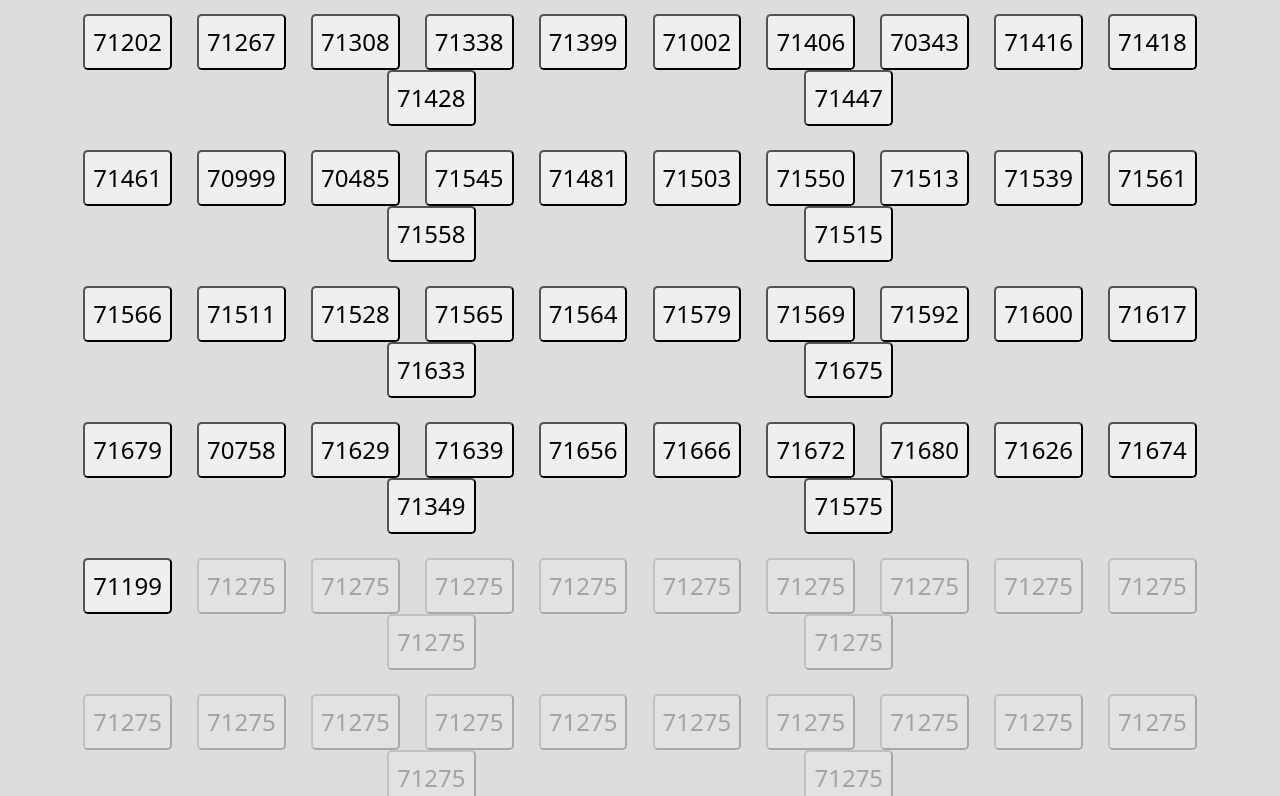
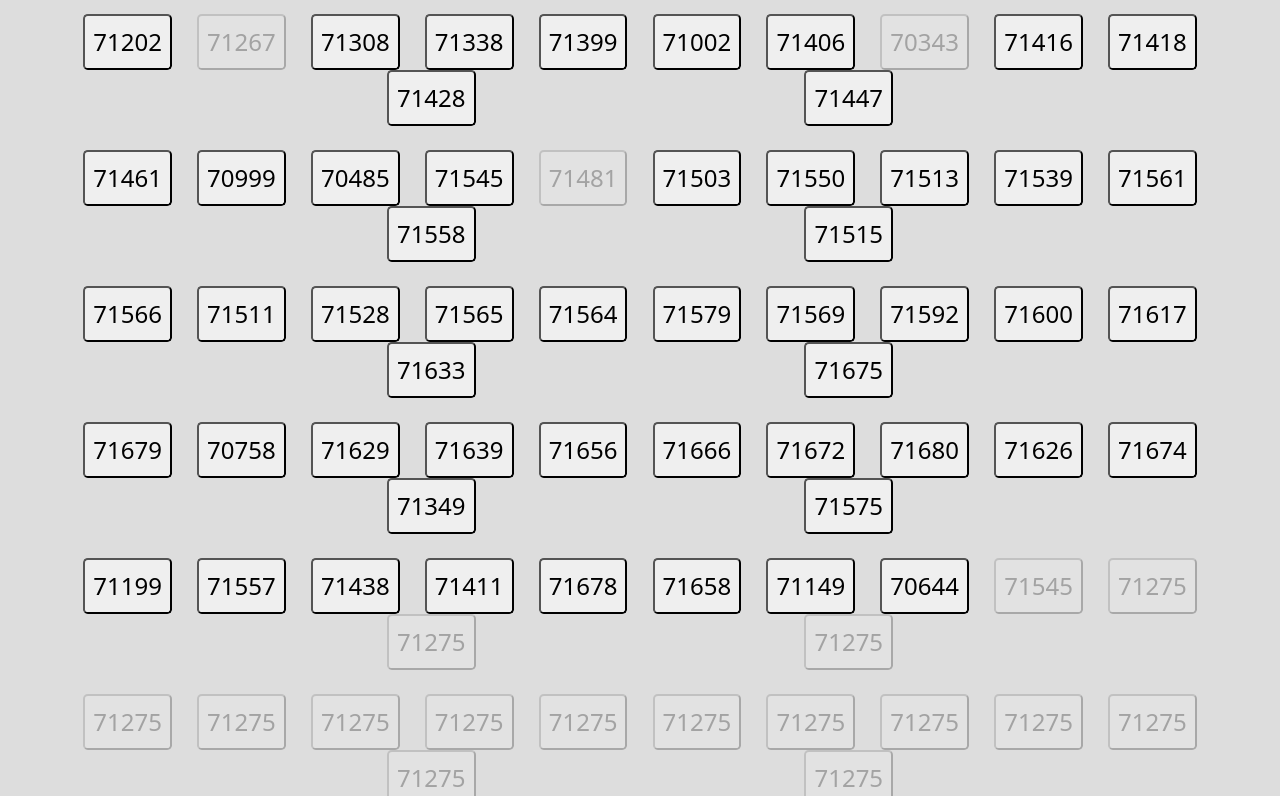
Before and after one commit to Ali332147/promach, a plain HTML site: page index.html in a window 1280 px wide. Shown: the part 134-930 px from the top of the page. Drawn offline with nearby package versions, Linux system fonts and the light colour scheme.

Commit message:
adding po

```diff
--- a/index.html
+++ b/index.html
@@ -38,7 +38,7 @@
           <div class="col">
             <button
               title="Click me"
-              class="btn1 p-2 rounded-3 fs-4"
+              class="btn1 p-2 rounded-3 fs-4" disabled
               onclick="fun1()"
             >
               71267
@@ -95,7 +95,7 @@
           <div class="col">
             <button
               title="Click me"
-              class="p-2 btn1 rounded-3 fs-4"
+              class="p-2 btn1 rounded-3 fs-4" disabled
               onclick="fun7()"
             >
               70343
@@ -185,7 +185,7 @@
           <div class="col">
             <button
               title="Click me"
-              class="p-2 btn1 rounded-3 fs-4"
+              class="p-2 btn1 rounded-3 fs-4" disabled
               onclick="fun16()"
             >
               71481
@@ -510,19 +510,67 @@
           <div class="col">
             <button
               title="Click me"
-              class="p-2 btn1 rounded-3 fs-4" disabled
-              onclick="fun()"
+              class="p-2 btn1 rounded-3 fs-4"
+              onclick="fun48()"
             >
-              71275
+              71557
             </button>
           </div>
           <div class="col">
             <button
               title="Click me"
-              class="p-2 btn1 rounded-3 fs-4" disabled
-              onclick="fun1()"
+              class="p-2 btn1 rounded-3 fs-4"
+              onclick="fun49()"
             >
-              71275
+              71438
+            </button>
+          </div>
+
+          <div class="col">
+            <button
+              title="Click me"
+              class="p-2 btn1 rounded-3 fs-4"
+              onclick="fun50()"
+            >
+              71411
+            </button>
+          </div>
+
+          <div class="col">
+            <button
+              title="Click me"
+              class="p-2 btn1 rounded-3 fs-4"
+              onclick="fun51()"
+            >
+              71678
+            </button>
+          </div>
+          <div class="col">
+            <button
+              title="Click me"
+              class="p-2 btn1 rounded-3 fs-4"
+              onclick="fun52()"
+            >
+              71658
+            </button>
+          </div>
+
+          <div class="col">
+            <button
+              title="Click me"
+              class="p-2 btn1 rounded-3 fs-4"
+              onclick="fun53()"
+            >
+              71149
+            </button>
+          </div>
+          <div class="col">
+            <button
+              title="Click me"
+              class="p-2 btn1 rounded-3 fs-4"
+              onclick="fun54()"
+            >
+              70644
             </button>
           </div>
 
@@ -530,57 +578,9 @@
             <button
               title="Click me"
               class="p-2 btn1 rounded-3 fs-4" disabled
-              onclick="fun()"
+              onclick="fun55()"
             >
-              71275
-            </button>
-          </div>
-
-          <div class="col">
-            <button
-              title="Click me"
-              class="p-2 btn1 rounded-3 fs-4" disabled
-              onclick="fun()"
-            >
-              71275
-            </button>
-          </div>
-          <div class="col">
-            <button
-              title="Click me"
-              class="p-2 btn1 rounded-3 fs-4" disabled
-              onclick="fun1()"
-            >
-              71275
-            </button>
-          </div>
-
-          <div class="col">
-            <button
-              title="Click me"
-              class="p-2 btn1 rounded-3 fs-4" disabled
-              onclick="fun()"
-            >
-              71275
-            </button>
-          </div>
-          <div class="col">
-            <button
-              title="Click me"
-              class="p-2 btn1 rounded-3 fs-4" disabled
-              onclick="fun1()"
-            >
-              71275
-            </button>
-          </div>
-
-          <div class="col">
-            <button
-              title="Click me"
-              class="p-2 btn1 rounded-3 fs-4" disabled
-              onclick="fun()"
-            >
-              71275
+              71545
             </button>
           </div>
           <div class="col">
--- a/index.js
+++ b/index.js
@@ -45,7 +45,7 @@ function fun14() {
   alert ('  " Welcome to Promach " , Location : Tom Places ' ) ;
 }
 function fun15() {
-  alert ('  " Welcome to Promach " , Location : Tom Places ' ) ;
+  alert ('  " Welcome to Promach " , Location : C - R4L1 ' ) ;
 }
 
 function fun16() {
@@ -146,3 +146,24 @@ function fun46() {
 function fun47() {
   alert ('  " Welcome to Promach " , Location : C - R2L9 ---R2L12 ' ) ;
 }
+function fun48() {
+  alert ('  " Welcome to Promach " , Location : H - R3L1 , R.SIDE ' ) ;
+}
+function fun49() {
+  alert ('  " Welcome to Promach " , Location : G - R1L8 ' ) ;
+}
+function fun50() {
+  alert ('  " Welcome to Promach " , Location : C - R1L11 + R1L11 ' ) ;
+}
+function fun51() {
+  alert ('  " Welcome to Promach " , Location : H - R2L12 ' ) ;
+}
+function fun52() {
+  alert ('  " Welcome to Promach " , Location : H - R3L7 ' ) ;
+}
+function fun53() {
+  alert ('  " Welcome to Promach " , Location : G - R3L1 ' ) ;
+}
+function fun54() {
+  alert ('  " Welcome to Promach " , Location : G - R3L7 ' ) ;
+}
```
